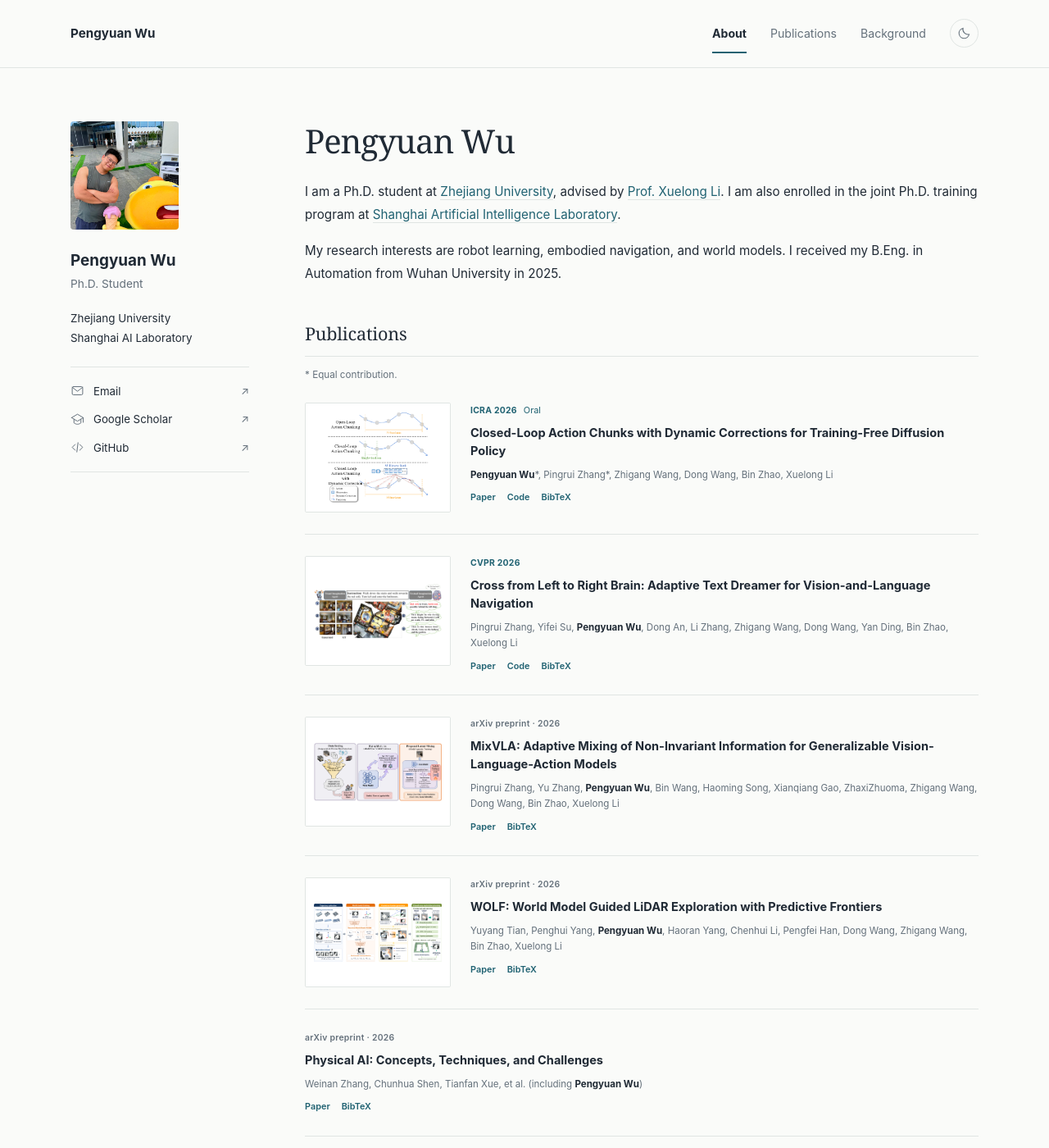
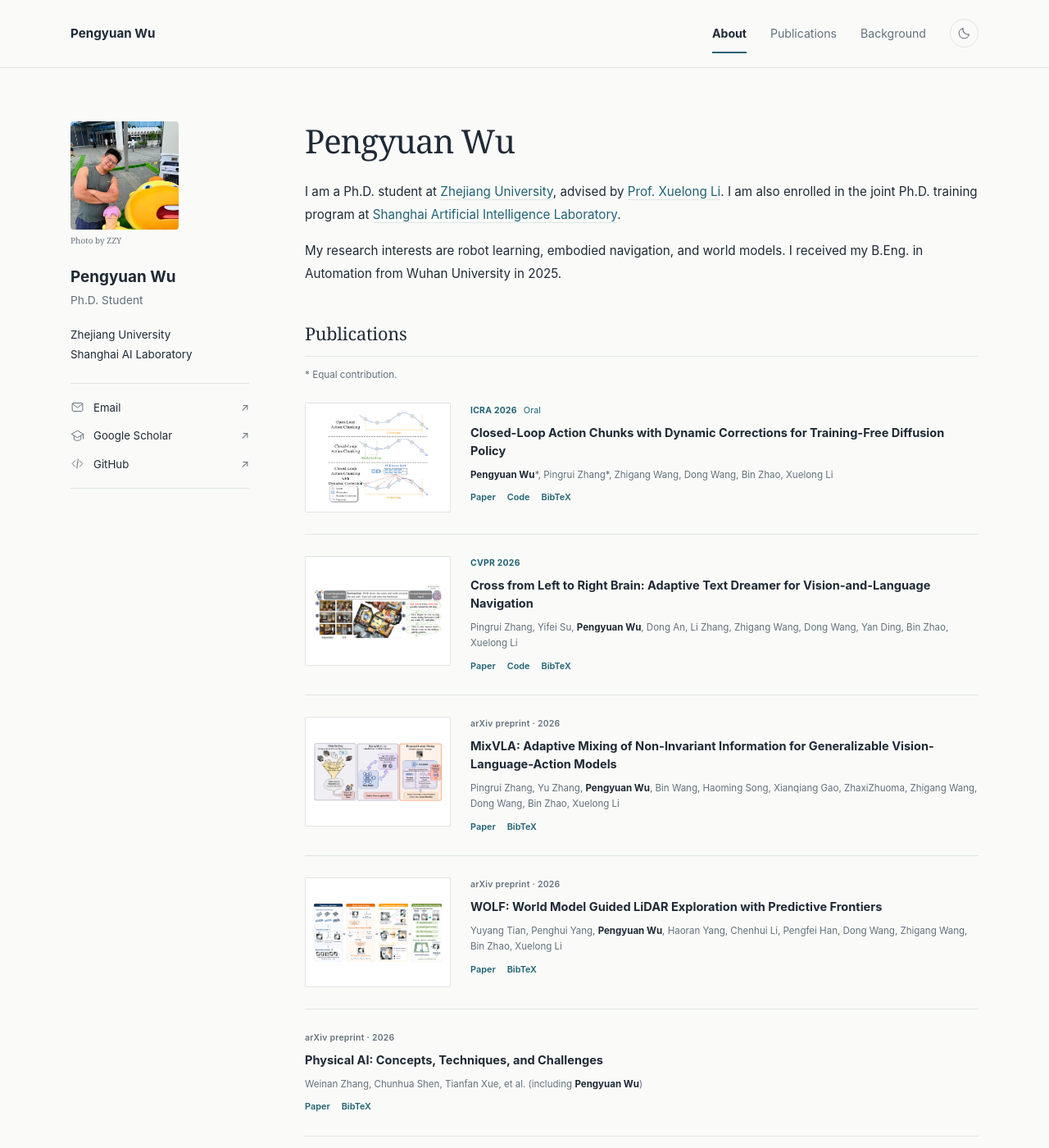
Before and after one commit to wupengyuan/wupengyuan.github.io, a Jekyll site: the page built from _pages/about.md, in a window 1280 px wide and 1400 px high. Shown: the whole window at 82% size. Built offline with Jekyll 4.4.1, drawn with Linux system fonts in a browser that asks for light colours.

Commit message:
Add ZZY photographer credit below profile portrait

```diff
--- a/_config.yml
+++ b/_config.yml
@@ -10,6 +10,7 @@ repository: wupengyuan/wupengyuan.github.io
 timezone: Asia/Shanghai
 author:
   avatar: /images/profile-photo-1024.jpg
+  avatar_credit: "Photo by ZZY"
   name: Pengyuan Wu
   bio: "Ph.D. student in Computer Science and Technology at Zhejiang University."
   location: Hangzhou / Shanghai, China
--- a/_includes/profile-sidebar.html
+++ b/_includes/profile-sidebar.html
@@ -1,7 +1,10 @@
 <aside class="profile-sidebar" aria-label="Profile and contact">
   <div class="profile-identity">
     {% if site.author.avatar %}
-      <img class="profile-photo" src="{{ site.author.avatar | relative_url }}" alt="Pengyuan Wu" width="132" height="132">
+      <figure class="profile-portrait">
+        <img class="profile-photo" src="{{ site.author.avatar | relative_url }}" alt="Pengyuan Wu" width="132" height="132">
+        {% if site.author.avatar_credit %}<figcaption class="profile-credit">{{ site.author.avatar_credit | escape }}</figcaption>{% endif %}
+      </figure>
     {% else %}
       <div class="profile-monogram" aria-hidden="true"><span>PW</span></div>
     {% endif %}
--- a/_sass/_academic.scss
+++ b/_sass/_academic.scss
@@ -54,6 +54,9 @@ html[data-theme="dark"] .moon-icon { display: none; }
 .academic-shell { display: grid; grid-template-columns: 218px minmax(0, 1fr); gap: 68px; max-width: 1180px; margin: auto; padding: 65px 36px 80px; align-items: start; }
 .profile-sidebar { position: sticky; top: 36px; }
 .profile-monogram, .profile-photo { width: 132px; height: 132px; border-radius: 4px; margin-bottom: 22px; object-fit: cover; }
+.profile-portrait { width: 132px; margin: 0 0 22px; flex-shrink: 0; }
+.profile-portrait .profile-photo { display: block; margin-bottom: 0; }
+.profile-credit { margin: 6px 0 0; color: var(--muted); font-size: .625rem; line-height: 1.4; text-align: center; }
 .profile-monogram { position: relative; display: grid; place-items: center; overflow: hidden; background: var(--tint); border: 1px solid var(--line); }
 .profile-monogram > span { font: 42px Georgia, serif; color: var(--accent); z-index: 1; letter-spacing: -3px; }
 .profile-name { color: var(--ink) !important; font-weight: 700; font-size: 1.18rem; }
@@ -126,6 +129,7 @@ html[data-theme="dark"] .moon-icon { display: none; }
   .profile-sidebar { position: static; display: grid; grid-template-columns: 1fr auto; gap: 13px 20px; padding-bottom: 25px; margin-bottom: 30px; border-bottom: 1px solid var(--line); }
   .profile-identity { display: flex; align-items: center; gap: 14px; }
   .profile-monogram, .profile-photo { width: 72px; height: 72px; margin: 0; border-radius: 3px; }
+  .profile-portrait { width: 72px; margin: 0; }
   .profile-monogram > span { font-size: 27px; }
   .profile-name { font-size: 1rem; }
   .profile-role { font-size: .74rem; margin: 0; }
@@ -153,6 +157,7 @@ html[data-theme="dark"] .moon-icon { display: none; }
   .profile-identity { gap: 10px; }
   .profile-name { font-size: .92rem; }
   .profile-monogram, .profile-photo { width: 64px; height: 64px; }
+  .profile-portrait { width: 64px; }
   .profile-links a { font-size: .67rem; gap: 6px; }
   .paper { grid-template-columns: 1fr; gap: 15px; }
   .paper-image { width: 160px; }
```
Also changed, not shown: SOURCE_NOTES.md (+1 -1 lines).
